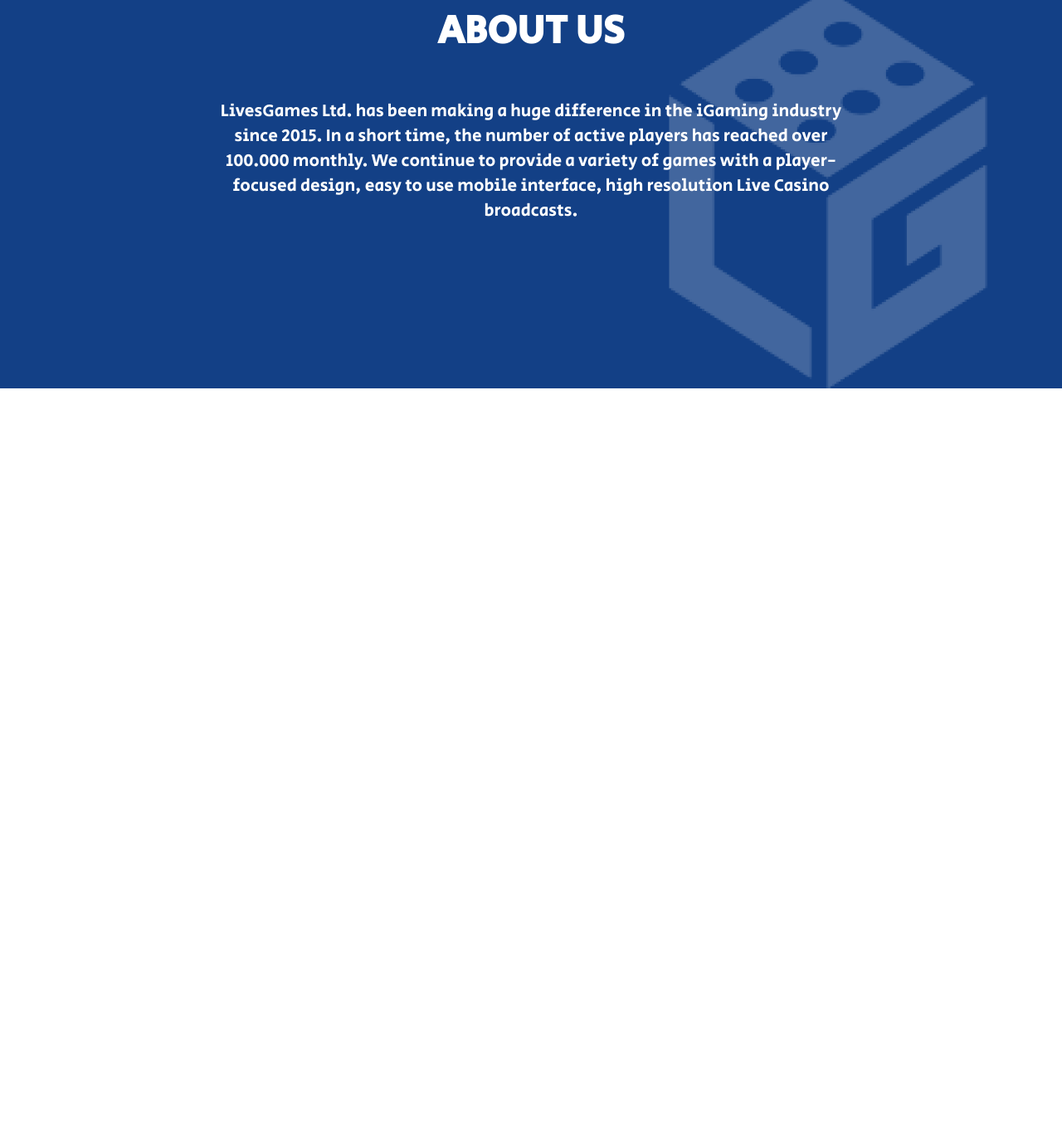
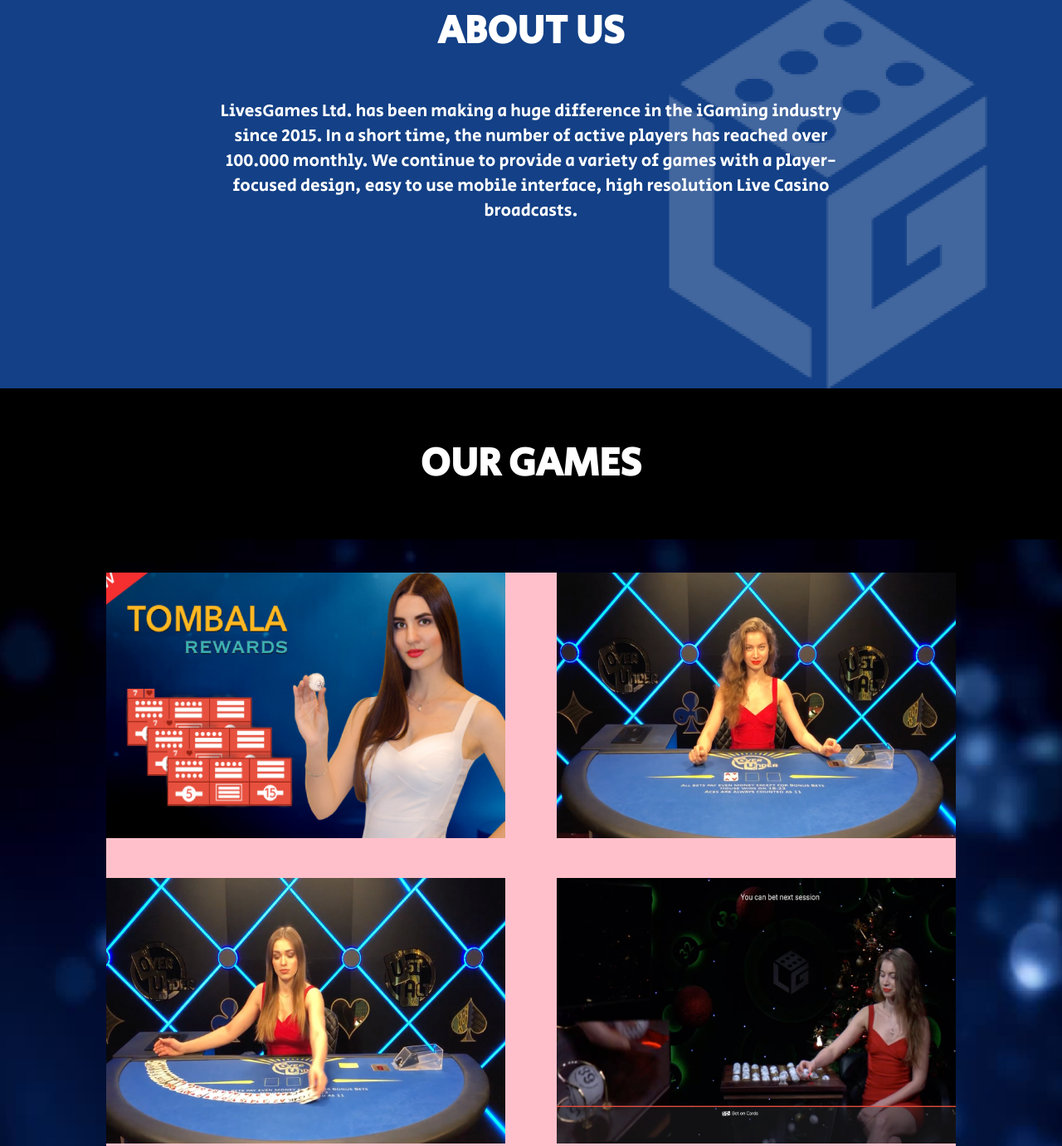
Before and after one commit to yegoryakymenko/website_livegames.io, a website: page src/index.html in a window 1280 px wide. Shown: the part 1059-2440 px from the top of the page at 83% size. Before the commit the page ends 1527 px from the top, so only its background shows below. Drawn offline with nearby package versions, Linux system fonts and the light colour scheme; files that its build step writes are made by us from their sources; files whose address does not match are found by name.

Commit message:
added our games

```diff
--- a/src/index.html
+++ b/src/index.html
@@ -38,7 +38,18 @@
     </div>
   </div>
 
-  <div class="our-games"></div>
+  <div class="our-games">
+    <h1 class="our-games__header">OUR GAMES</h1>
+    <div class="our-games__games">
+      <ul class="our-games__games-container">
+        <li class="our-games__games-container_game"></li>
+        <li class="our-games__games-container_game"></li>
+        <li class="our-games__games-container_game"></li>
+        <li class="our-games__games-container_game"></li>
+      </ul>
+    </div>
+  </div>
+
   <div class="over-under"></div>
   <div class="tombala"></div>
   <div class="partners-benefits"></div>
--- a/src/sass/index.scss
+++ b/src/sass/index.scss
@@ -1,3 +1,4 @@
+$games: 4;
 body{
   margin: 0;
   font-family: "Secular One";
@@ -70,3 +71,39 @@
     }
   }
 }
+
+.our-games{
+  &__header{
+    margin: 0;
+    padding: 7vh 0;
+    background: #000;
+    font-size: 3rem;
+    text-align: center;
+  }
+  &__games{
+    padding: 5vh 0;
+    background: #000 url("../img/games_bg.jpg");
+    background-size: 100% 100%;
+    &-container{
+      display: flex;
+      flex-wrap: wrap;
+      justify-content: space-between;
+      width: 80%;
+      margin: auto;
+      padding: 0;
+      background: pink;
+      li{
+        display: inline-block;
+        margin-bottom: 6vh;
+        height: 40vh;
+        width: 47%;
+      }
+      @for $i from 1 through $games{
+        li:nth-child( #{$i} ){
+          background: black url("../img/game-"+$i+".jpg");
+          background-size: 100% 100%;
+        }
+      }
+    }
+  }
+}
```
Also changed, not shown: dist/css/index.css, dist/img/game-1.jpg (added), dist/img/game-2.jpg (added), dist/img/game-3.jpg (added), dist/img/game-4.jpg (added), dist/img/games_bg.jpg (added), dist/index.html, gulpfile.js (line endings or trailing spaces).
